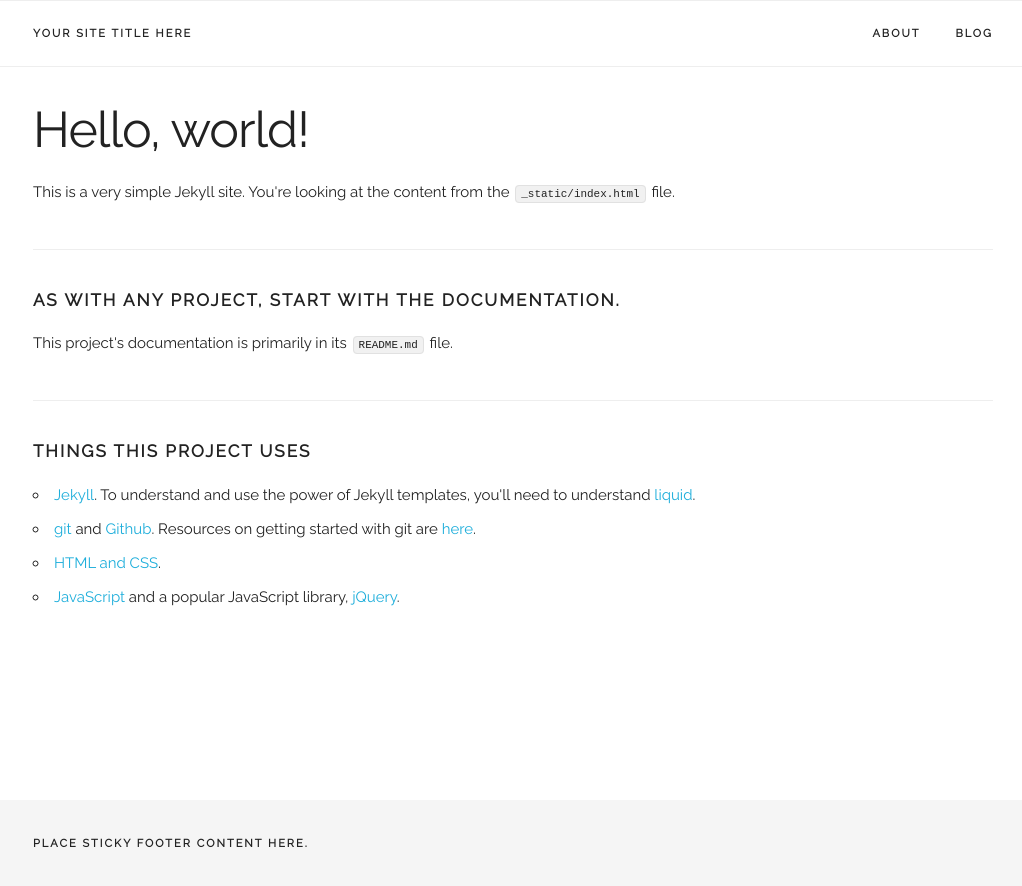
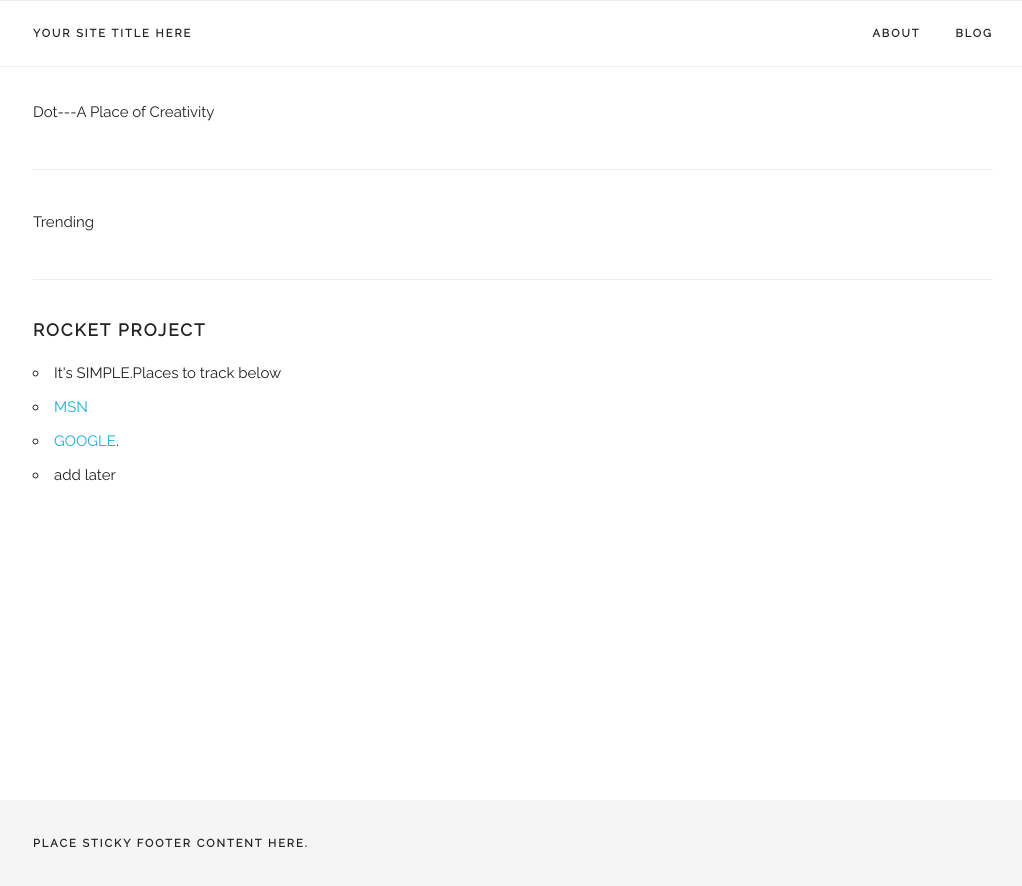
Before and after one commit to westride/my-awesome-test-site, a Jekyll site: the page built from _static/index.html, in a window 1280 px wide. Shown: the top 886 px of the page, without its empty margins (127-1149 px from the left). Built offline with Jekyll 4.4.1, drawn with Linux system fonts in a browser that asks for light colours; nearby versions of some CDN libraries.

Commit message:
made some changes

```diff
--- a/_static/about.html
+++ b/_static/about.html
@@ -6,5 +6,5 @@ permalink: /about/
 ---
 
 <div class="about-content">
-  <p>Stuff stuff stuff.</p>
+  <p>Happening.</p>
 </div>
--- a/_static/index.html
+++ b/_static/index.html
@@ -7,27 +7,26 @@ permalink: /
   <div class="container">
 
     <div class="index-section">
-      <h1>Hello, world!</h1>
-      <p>This is a very simple Jekyll site. You're looking at the content from the <code>_static/index.html</code> file.</p>
+      <p> Dot---A Place of Creativity</p>
     </div>
 
     <div class="index-section">
-      <h2 class="header small-header">As with any project, start with the documentation.</h2>
+     <p>Trending</p>
 
-      <p>This project's documentation is primarily in its <code>README.md</code> file.</p>
+
     </div>
 
     <div class="index-section">
-      <h2 class="header small-header">Things this project uses</h2>
+      <h2 class="header small-header"> Rocket Project</h2></h2>
 
       <ul>
-        <li><a href="https://jekyllrb.com/">Jekyll</a>. To understand and use the power of Jekyll templates, you'll need to understand <a href="https://help.shopify.com/themes/liquid/basics">liquid</a>.</li>
+        <li>It's SIMPLE.Places to track below</li>
 
-        <li><a href="https://git-scm.com/book/en/v1/Getting-Started-Installing-Git">git</a> and <a href="https://github.com/join">Github</a>. Resources on getting started with git are <a href="http://stackforyourself.com/comp-sci/2016/05/01/github/">here</a>.</li>
+        <li> <a href="http://msn"> MSN </a></li>
 
-        <li><a href="http://stackforyourself.com/front-end/2016/06/01/front-end-part-1-html-css-dom/">HTML and CSS</a>.</li>
+        <li><a href="http://google"">GOOGLE</a>.</li>
 
-        <li><a href="http://stackforyourself.com/front-end/2016/06/01/javascript-uncategorized/">JavaScript</a> and a popular JavaScript library, <a href="https://jquery.com/">jQuery</a>.</li>
+        <li>add later </li>
       </ul>
 
     </div>
```
Also changed, not shown: _layouts/Special (added).
